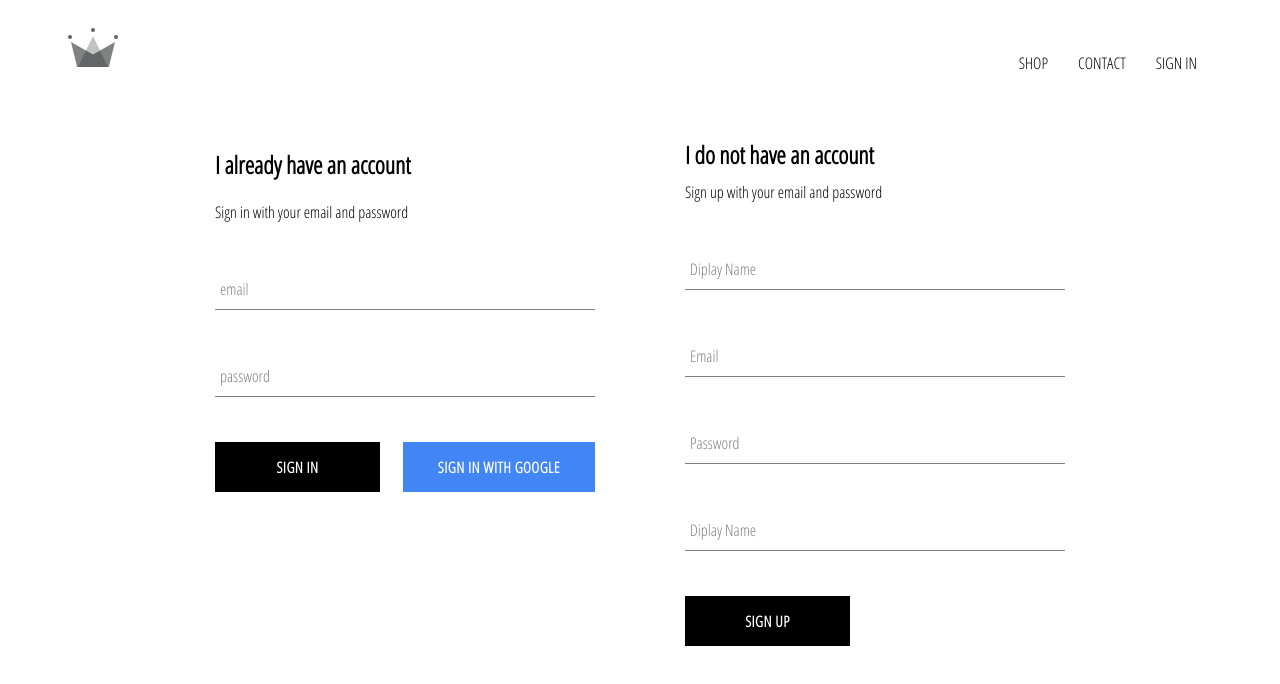
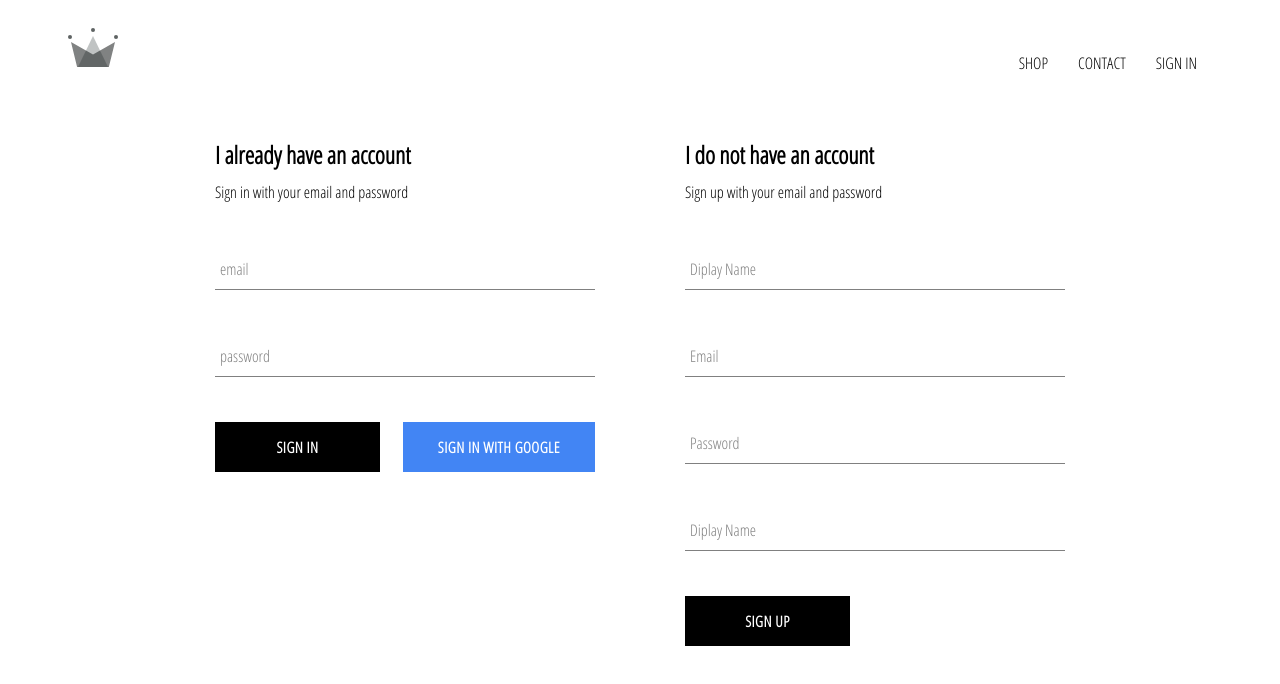
Before and after one commit to donovangriggs/crown-clothing, a React (Create React App) app: page /signin in a window 1280 px wide. Shown: the top 684 px of the page. Built offline with nearby package versions, Linux system fonts and the light colour scheme; no server answers.

Commit message:
fixed styling issue with sign up headings

```diff
--- a/src/components/sign-in/sign-in.component.jsx
+++ b/src/components/sign-in/sign-in.component.jsx
@@ -37,7 +37,7 @@
   render() {
     return (
       <div className='sign-in'>
-        <h2>I already have an account</h2>
+        <h2 className='title'>I already have an account</h2>
         <span>Sign in with your email and password</span>
 
         <form onSubmit={this.handleSubmit}>
```
